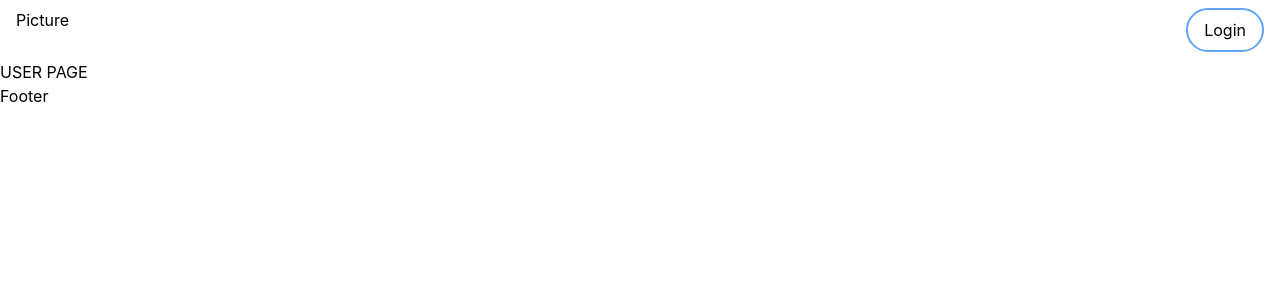
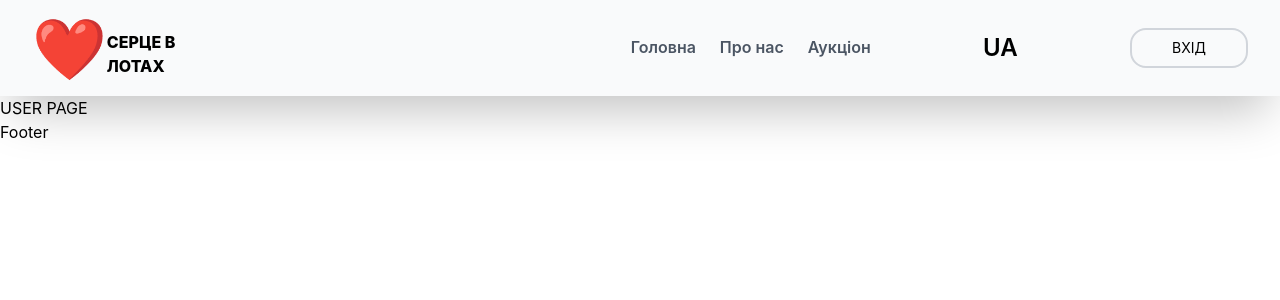
Before and after one commit to ClydeUrov/code-reapers-project, a React (Create React App) app: page /profile in a window 1280 px wide. Shown: the top 300 px of the page. Built offline with nearby package versions, Linux system fonts and the light colour scheme.

Commit message:
develop header

```diff
--- a/package.json
+++ b/package.json
@@ -13,6 +13,7 @@
     "match-sorter": "^6.3.3",
     "react": "^18.2.0",
     "react-dom": "^18.2.0",
+    "react-icons": "^5.0.1",
     "react-router-dom": "^6.22.0",
     "react-scripts": "5.0.1",
     "sort-by": "^1.2.0",
@@ -45,6 +46,8 @@
   "devDependencies": {
     "autoprefixer": "^10.4.17",
     "postcss": "^8.4.33",
+    "prettier": "^3.2.5",
+    "prettier-plugin-tailwindcss": "^0.5.11",
     "tailwindcss": "^3.4.1"
   }
 }
--- a/src/components/Header.jsx
+++ b/src/components/Header.jsx
@@ -1,46 +1,14 @@
-import { useAuth0 } from "@auth0/auth0-react";
+import LoginLogoutBtnHeader from "./LoginLogoutBtnHeader";
+import Logo from "./Logo";
+import NavigationHeader from "./NavigationHeader";
 
 function Header() {
-  const { loginWithRedirect, logout, user, isLoading } = useAuth0();
-  console.log(user);
-
-  const handleLogin = async () => {
-    await loginWithRedirect({
-      appState: {
-        returnTo: "/profile",
-      },
-    });
-  };
-
-  const handleLogout = () => {
-    logout({
-      logoutParams: {
-        returnTo: window.location.origin,
-      },
-    });
-  };
-
   return (
-    <header className="flex justify-between px-4 py-2">
-      <h2>Picture</h2>
-      {!isLoading && !user && (
-        <button
-          onClick={() => {
-            handleLogin();
-          }}
-          className="rounded-full border-blue-400 border-2 px-4 py-2 border-solid"
-        >
-          Login
-        </button>
-      )}
-      {!isLoading && user && (
-        <button
-          onClick={() => handleLogout()}
-          className="rounded-full border-blue-400 border-2 px-4 py-2 border-solid"
-        >
-          Logout
-        </button>
-      )}
+    <header className="sticky top-0 flex h-24 w-full  items-center justify-between bg-gray-50 px-8 py-6 shadow-2xl">
+      <Logo />
+      <NavigationHeader />
+      <span className="text-2xl font-semibold">UA</span>
+      <LoginLogoutBtnHeader />
     </header>
   );
 }
--- a/src/components/Layout.jsx
+++ b/src/components/Layout.jsx
@@ -2,15 +2,14 @@ import { Outlet } from "react-router";
 import Footer from "./Footer";
 import Header from "./Header";
 
-
 function Layout() {
   return (
-    <div className="container mx-auto max-w-1440">
+    <div className="max-w-1440">
       <Header />
       <Outlet />
       <Footer />
     </div>
-  )
+  );
 }
 
 export default Layout;
--- /dev/null
+++ b/src/components/LoginLogoutBtnHeader.jsx
@@ -0,0 +1,81 @@
+import { useAuth0 } from "@auth0/auth0-react";
+import { useEffect, useRef, useState } from "react";
+import { FaRegUser } from "react-icons/fa6";
+import ModalUserHeader from "./ModalUserHeader";
+
+function LoginLogoutBtnHeader() {
+  const { loginWithRedirect, logout, user, isLoading } = useAuth0();
+  const [showModal, setShowModal] = useState(false);
+  const modalRef = useRef();
+
+  useEffect(() => {
+    function handleClickOutside(event) {
+      if (modalRef.current && !modalRef.current.contains(event.target)) {
+        if (
+          event.target.id !== "account_show_modal_btn" &&
+          event.target.parentElement.id !== "account_show_modal_btn"
+        ) {
+          setShowModal(() => false);
+        }
+      }
+    }
+
+    document.addEventListener("mousedown", handleClickOutside);
+    return () => {
+      document.removeEventListener("mousedown", handleClickOutside);
+    };
+  }, [modalRef]);
+
+  const handleLogin = async () => {
+    await loginWithRedirect({
+      appState: {
+        returnTo: "/profile",
+      },
+    });
+  };
+
+  const handleLogout = () => {
+    logout({
+      logoutParams: {
+        returnTo: window.location.origin,
+      },
+    });
+  };
+
+  if (!isLoading && !user) {
+    return (
+      <button
+        onClick={() => {
+          handleLogin();
+        }}
+        className="hover:shadow-l hover: rounded-2xl border-2 border-solid border-gray-300 px-10  py-2 text-sm   duration-200 ease-in hover:border-gray-600 hover:bg-gray-50"
+      >
+        ВХІД
+      </button>
+    );
+  } else if (!isLoading && user)
+    return (
+      <>
+        <button
+          onClick={() => {
+            setShowModal((bol) => !bol);
+          }}
+          id="account_show_modal_btn"
+          className={`hover:shadow-l hover: flex gap-4 rounded-2xl border-2 border-solid ${showModal ? "border-gray-600 bg-gray-50 hover:border-gray-800 hover:bg-gray-100" : "border-gray-300 hover:border-gray-600 hover:bg-gray-50"} px-6  py-2 text-sm   font-semibold text-gray-600 duration-200 ease-in `}
+        >
+          <FaRegUser size={20} className="text-gray-600" />
+
+          <span>АКАУНТ</span>
+        </button>
+
+        <ModalUserHeader
+          modalRef={modalRef}
+          onShowModal={setShowModal}
+          showModal={showModal}
+          onLogout={handleLogout}
+        />
+      </>
+    );
+}
+
+export default LoginLogoutBtnHeader;
--- /dev/null
+++ b/src/components/Logo.jsx
@@ -0,0 +1,17 @@
+import { Link } from "react-router-dom";
+
+function Logo() {
+  return (
+    <section className=" w-2/5 ">
+      <Link to="/" className="flex w-fit items-center">
+        <span className="text-6xl">❤️</span>
+        <span className="text-l pt-3 font-extrabold">
+          СЕРЦЕ В<br />
+          ЛОТАХ
+        </span>
+      </Link>
+    </section>
+  );
+}
+
+export default Logo;
--- /dev/null
+++ b/src/components/ModalUserHeader.jsx
@@ -0,0 +1,36 @@
+import { IoMdArrowBack } from "react-icons/io";
+import React, { useRef, useEffect } from "react";
+import { styledLi } from "../helpers/tailwindClasses";
+import { Link } from "react-router-dom";
+
+function ModalUserHeader({ showModal, modalRef, onLogout }) {
+  return (
+    <div className="">
+      <section
+        ref={modalRef}
+        className={` absolute right-0 top-24  h-80 w-80 rounded-bl-3xl bg-[#D9D9D9]   duration-300 ease-out ${!showModal && "translate-x-full"} flex justify-between `}
+      >
+        <nav>
+          <ul className="ml-4 mt-8 space-y-4">
+            <li className={styledLi}>
+              <Link to="/profile">Особисті дані</Link>
+            </li>
+            <li className={styledLi}>Мої лоти</li>
+            <li className={styledLi}>Мої ставки</li>
+          </ul>
+        </nav>
+        <span
+          className={`${styledLi} mb-4 mr-6 flex items-center gap-2 self-end`}
+          onClick={onLogout}
+        >
+          <i>
+            <IoMdArrowBack size={20} />
+          </i>
+          <span>ВИХІД</span>
+        </span>
+      </section>
+    </div>
+  );
+}
+
+export default ModalUserHeader;
--- /dev/null
+++ b/src/components/NavigationHeader.jsx
@@ -0,0 +1,22 @@
+import { Link } from "react-router-dom";
+import { styledLi } from "../helpers/tailwindClasses";
+
+function NavigationHeader() {
+  return (
+    <nav className="">
+      <ul className="flex gap-6">
+        <li className={styledLi}>
+          <Link to="/"></Link>Головна
+        </li>
+        <li className={styledLi}>
+          <Link to=""></Link>Про нас
+        </li>
+        <li className={styledLi}>
+          <Link to=""></Link>Аукціон
+        </li>
+      </ul>
+    </nav>
+  );
+}
+
+export default NavigationHeader;
--- /dev/null
+++ b/src/helpers/tailwindClasses.js
@@ -0,0 +1,2 @@
+export const styledLi =
+  "border-b-2 border-b-transparent font-semibold text-gray-600 duration-200 ease-in hover:cursor-pointer hover:border-b-2 hover:border-b-gray-600 hover:text-gray-900 w-fit";
--- a/src/pages/HomePage.jsx
+++ b/src/pages/HomePage.jsx
@@ -1,9 +1,13 @@
-import main from '../icons/main.png';
+import main from "../icons/main.png";
 
 function Homepage() {
   return (
-    <main>
-      <div id="main" className="h-full" style={{backgroundImage: `url(${main})` }}>
+    <main className="h-[2000px]">
+      <div
+        id="main"
+        className="h-full"
+        style={{ backgroundImage: `url(${main})` }}
+      >
         <div>
           <div>
             <h1>Благодійний онлайн аукціон</h1>
@@ -15,13 +19,8 @@ function Homepage() {
           </div>
         </div>
       </div>
-      <div id="aboutUs">
-
-      </div>
-      <div id="auctions">
-
-      </div>
-
+      <div id="aboutUs"></div>
+      <div id="auctions"></div>
     </main>
   );
 }
```
Also changed, not shown: 2 other files (tests, documents, lock files or other folders).
